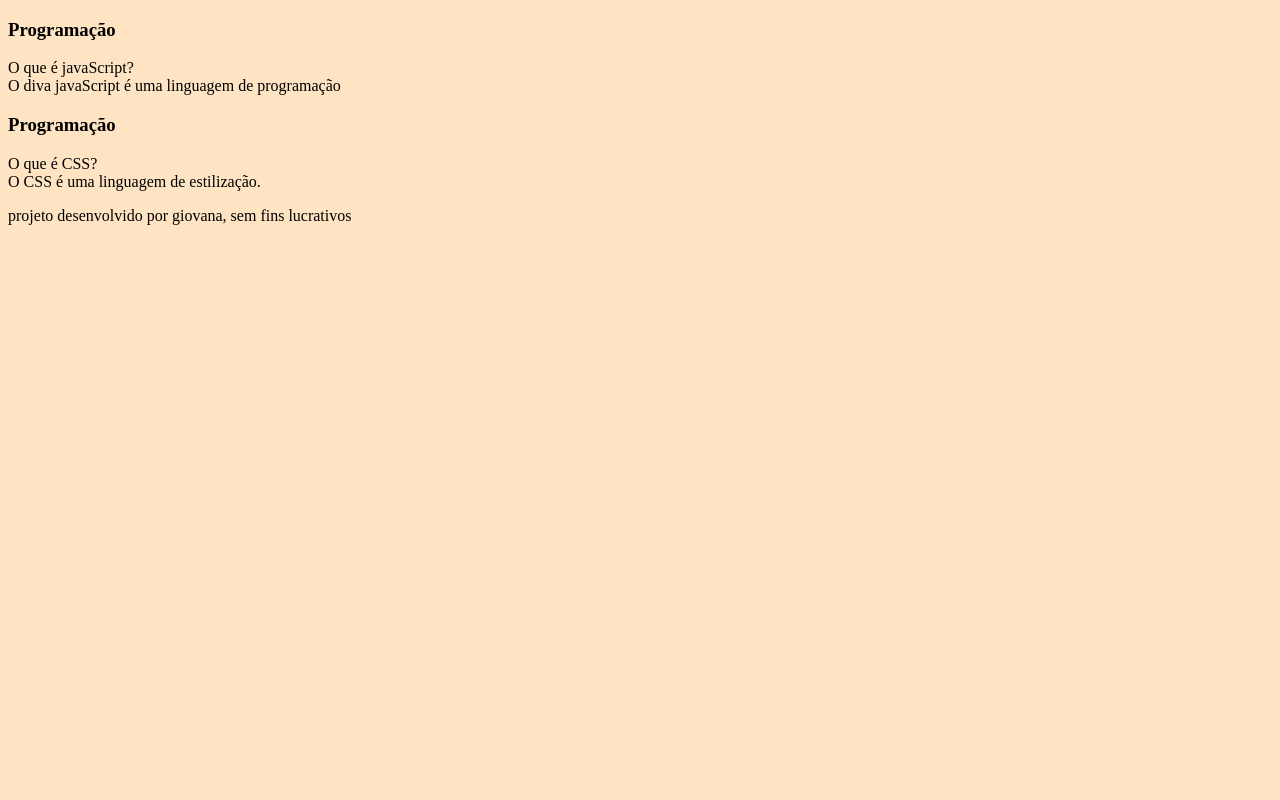
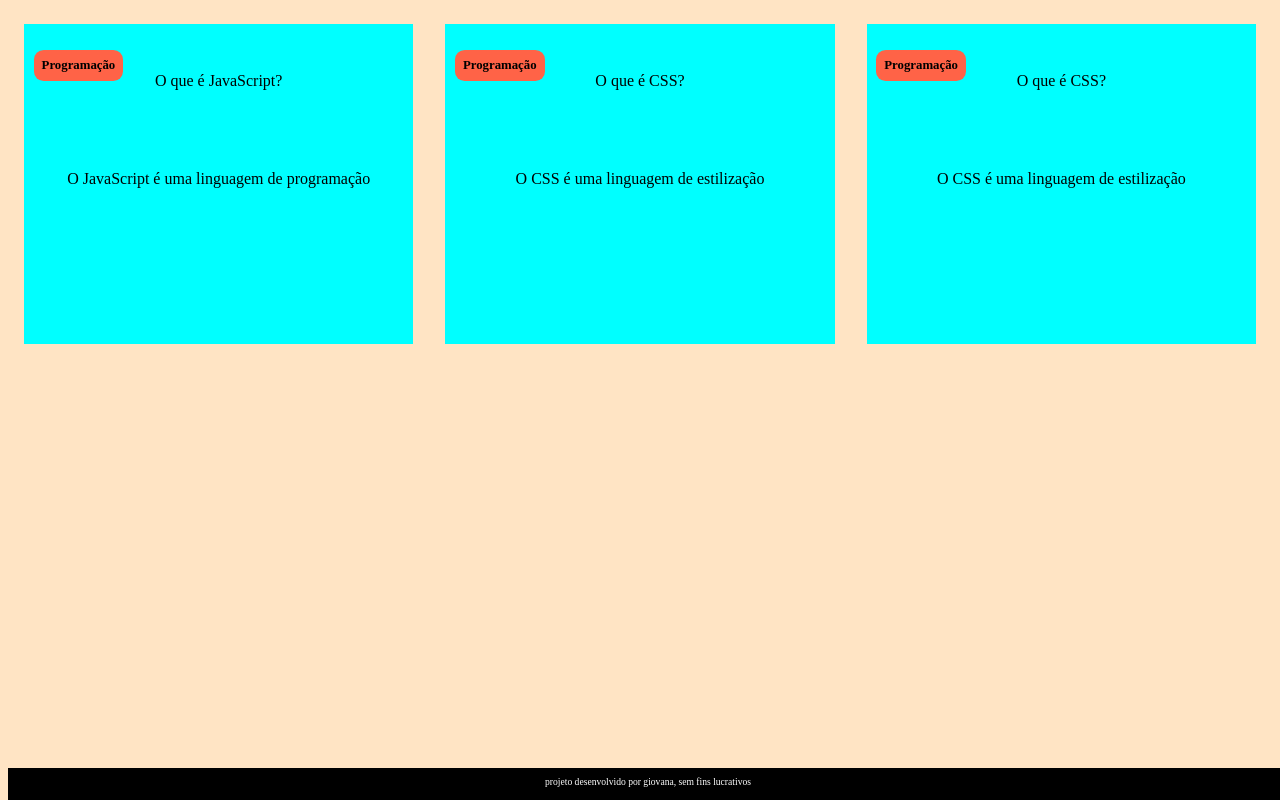
Before and after one commit to ggvieira/card, a plain HTML site: page index.html in a window 1280 px wide. Drawn offline with Linux system fonts and the light colour scheme; files that its build step writes are made by us from their sources.

Commit message:
atualiza

```diff
--- /dev/null
+++ b/assets/style.css
@@ -0,0 +1,58 @@
+body {
+    background-color: bisque;
+    font-family: Bai Jamjuree;
+}
+
+#container {
+    display: flex; /* Elementos dispostos em linha */
+}
+
+.cartao {
+    margin: 1rem 1rem;
+    background-color: aqua;
+    height: 20rem;
+    flex-grow: 1;
+    flex-basis: calc(33% - 6rem);
+}
+
+.cartao__conteudo {
+    text-align: center;
+    /* background-color: aquamarine; */
+    height: 100%;
+}
+
+.cartao__conteudo h3 {
+    background-color: tomato;
+    text-align: left;
+    padding: 0.5rem;
+    position: absolute;
+    margin: 0.6rem;
+    border-radius: 0.6rem;
+    font-size: 1vw;
+}
+
+.cartao__conteudo p {
+    margin-top: 1rem;
+    padding: 2rem;
+}
+
+
+
+
+
+
+
+footer {
+    background-color: black;
+    color: white;
+    position: fixed;
+    bottom: 0;
+    width: 100%;
+    height: 2rem;
+}
+
+footer p {
+    text-align: center;
+    font-size: 0.6rem;
+    margin-top: 0.5rem;
+}
--- a/index.html
+++ b/index.html
@@ -1,12 +1,10 @@
 <!DOCTYPE html>
-<html lang="pt br">
+<html lang="pt-br">
 <head>
     <meta charset="UTF-8">
-    <meta http-equiv="X-UA-Compatible" content="IE=edge">
     <meta name="viewport" content="width=device-width, initial-scale=1.0">
     <link rel="stylesheet" href="assets/style.css">
     <title>Flashcard</title>
-
 </head>
 <body>
     <main>
@@ -15,25 +13,34 @@
                 <div class="cartao__conteudo">
                     <h3>Programação</h3>
                     <div class="cartao__conteudo__pergunta">
-         O que é javaScript?
+                        <p>O que é JavaScript?</p>
                     </div>
                     <div class="cartao__conteudo__resposta">
-           O diva javaScript é uma linguagem de programação
+                        <p>O JavaScript é uma linguagem de programação</p>
                     </div>
                 </div>
             </article>
-
             <article class="cartao">
                 <div class="cartao__conteudo">
-                <h3> Programação </h3>
+                    <h3>Programação</h3>
                     <div class="cartao__conteudo__pergunta">
-                            O que é CSS?
+                        <p>O que é CSS?</p>
                     </div>
                     <div class="cartao__conteudo__resposta">
-                            O CSS é uma linguagem de estilização.
+                    <p>O CSS é uma linguagem de estilização</p>
                     </div>
                 </div>
-
+            </article>
+            <article class="cartao">
+                <div class="cartao__conteudo">
+                    <h3>Programação</h3>
+                    <div class="cartao__conteudo__pergunta">
+                        <p>O que é CSS?</p>
+                    </div>
+                    <div class="cartao__conteudo__resposta">
+                    <p>O CSS é uma linguagem de estilização</p>
+                    </div>
+                </div>
             </article>
         </section>
     </main>
--- a/style.css
+++ /dev/null
@@ -1,18 +0,0 @@
-body {
-    background-color: bisque;
-     font-family: Bai Jamjuree;
-}
-footer {
-footer {
-    background-color: black;
-    color: white;
-    bottom:0;
-    position:fixed;
-    width:100%;
-}
-footer p{
-    text-align: center;
-    font-size: 0.6rem;
-        height:2rem;
-            margin-top: 0,5rem;
-}
```
Lines whose indentation alone changed are shown as unchanged.
